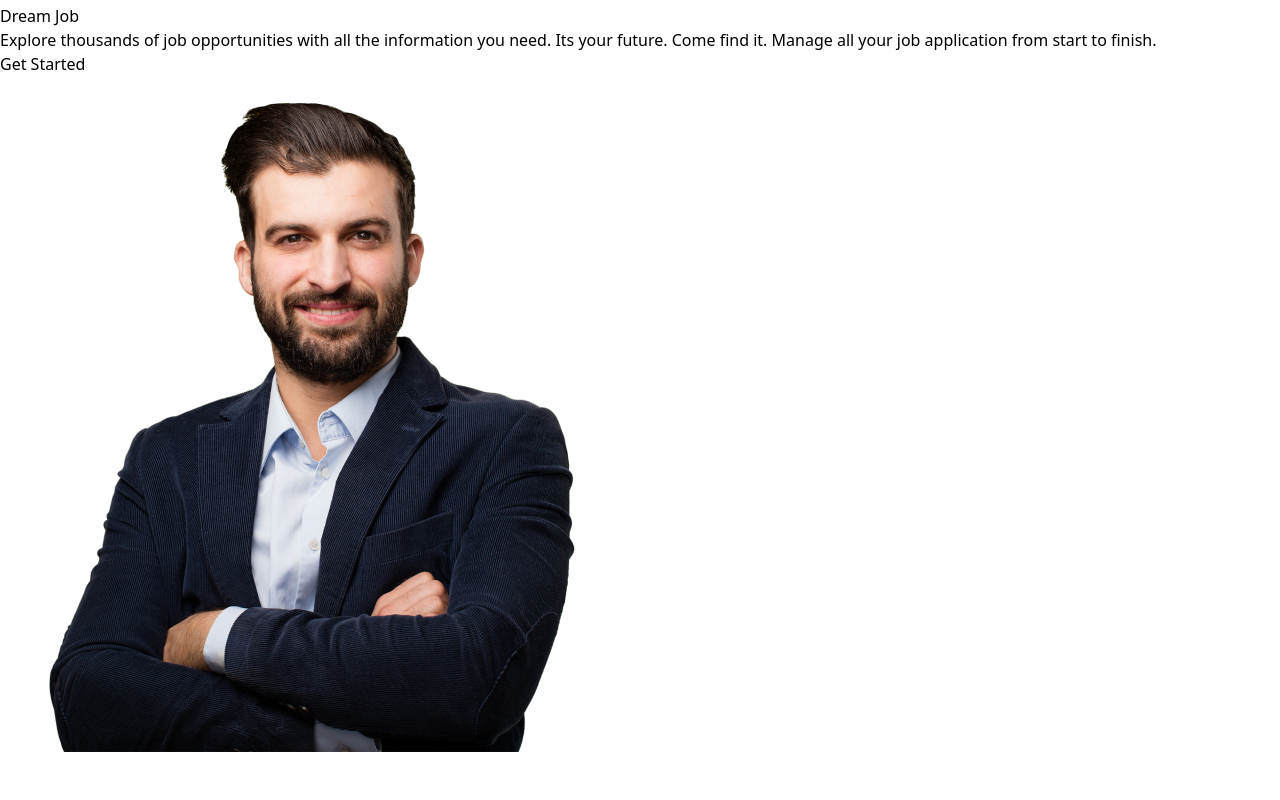
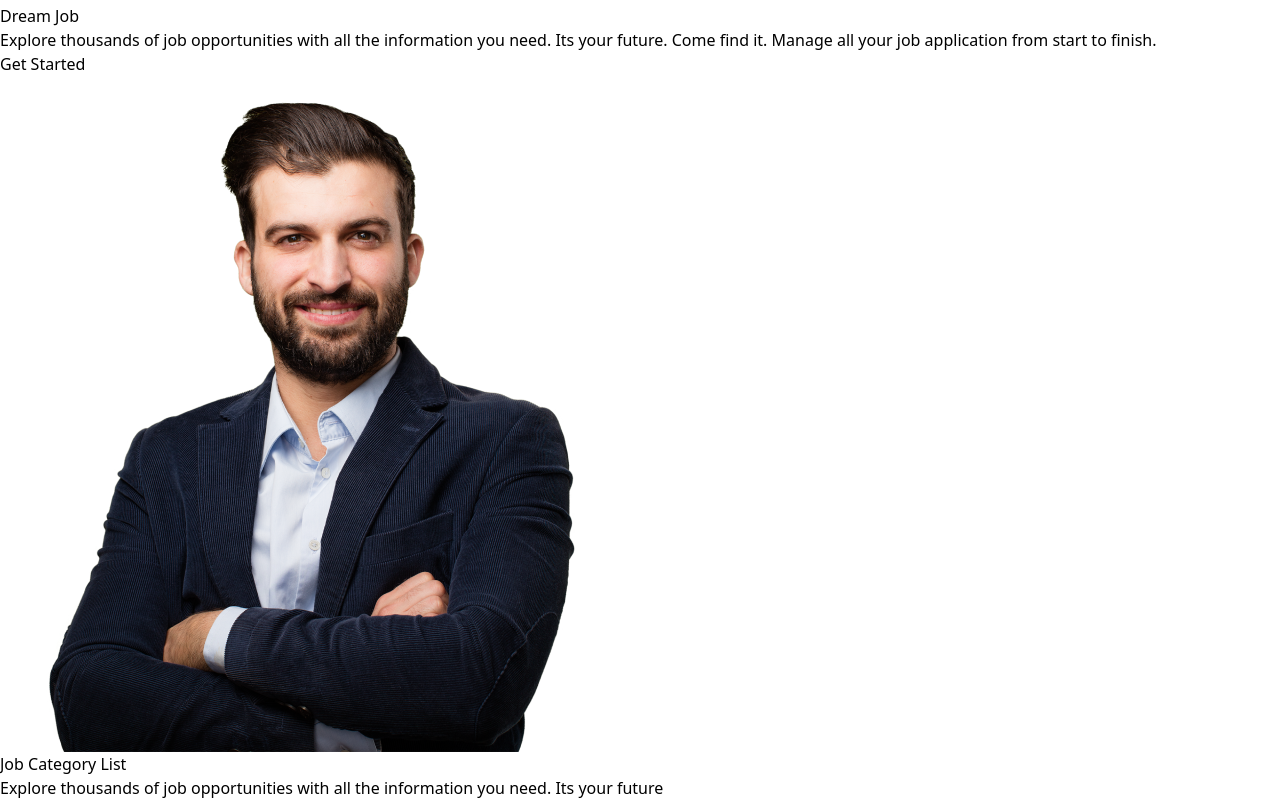
Before and after one commit to ibrahim2337/Career-Goal, a React (Vite) app: page / in a window 1280 px wide. Shown: the part 164-964 px from the top of the page. Before the commit the page ends 916 px from the top, so only its background shows below. Built offline with nearby package versions, Linux system fonts and the light colour scheme.

Commit message:
banner section done

```diff
--- a/src/App.jsx
+++ b/src/App.jsx
@@ -1,3 +1,4 @@
+import Category from "./components/Category/Category"
 import Header from "./modules/Header/Header"
 
 
@@ -7,6 +8,7 @@ function App() {
   return (
     <div className="App">
       <Header />
+      <Category />
 
     </div>
   )
--- /dev/null
+++ b/src/components/Category/Category.jsx
@@ -0,0 +1,18 @@
+import React from "react";
+
+const Category = () => {
+  return (
+    <div className="container mx-auto mt-14">
+      <div className="text-center">
+        <h1 className="font-bold text-4xl">Job Category List</h1>
+        <p>
+          Explore thousands of job opportunities with all the information you
+          need. Its your future
+        </p>
+      </div>
+      <div></div>
+    </div>
+  );
+};
+
+export default Category;
```
